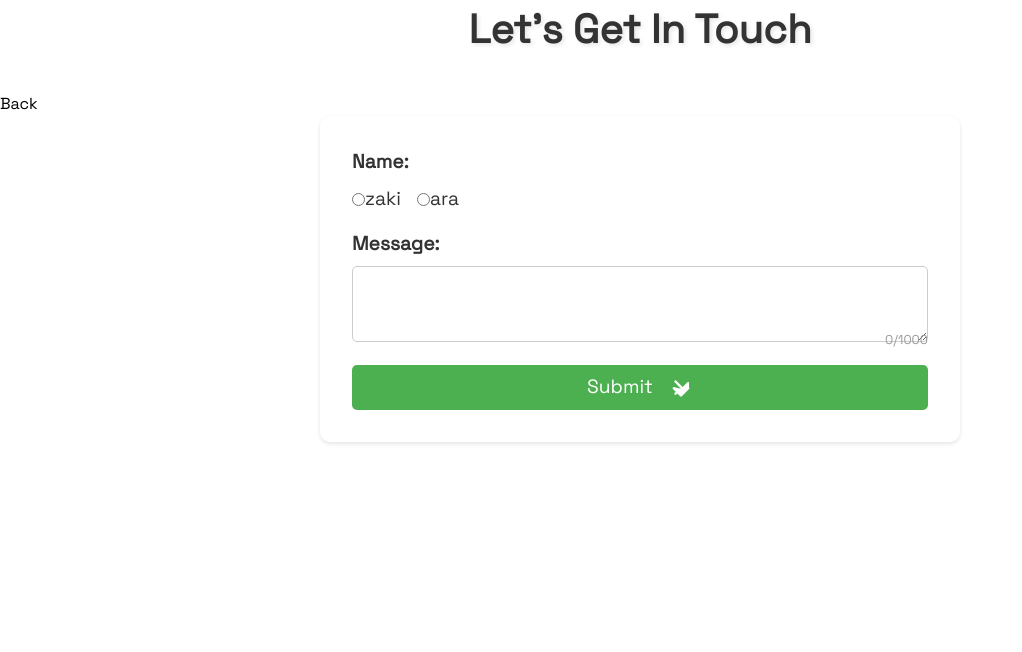
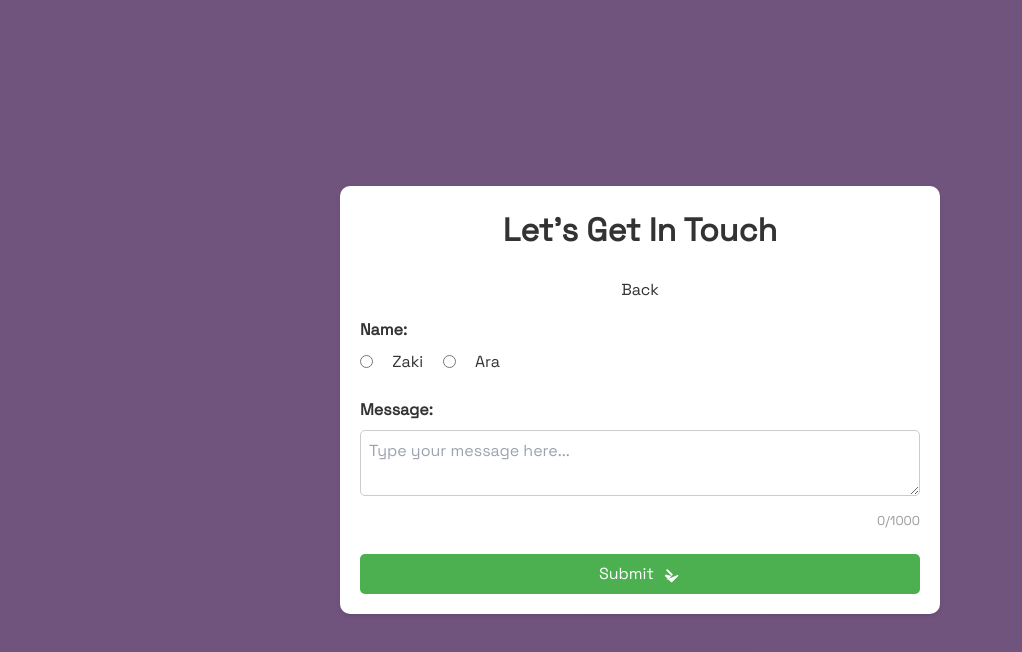
Before and after one commit to NaufanZaki/annivniee, a Nuxt app in the folder profile-website/frontend/: page /eval in a window 1280 px wide. Shown: the top 652 px of the page, without its empty margins (0-1022 px from the left). Built offline with nearby package versions, Linux system fonts and the light colour scheme.

Commit message:
update content

```diff
--- a/profile-website/frontend/pages/eval.vue
+++ b/profile-website/frontend/pages/eval.vue
@@ -1,29 +1,44 @@
 <template>
-    <div>
+  <div class="background">
+    <div class="container">
       <h2 class="form-title">Let's Get In Touch</h2>
-      <Nuxt-link to="secret">Back</Nuxt-link>
-      <form class="form-container" action="https://docs.google.com/forms/u/0/d/e/1FAIpQLSdyX7svUf2mjFKbfWLfigYG1tU6pBibLc4haad-3XTXVDPtaQ/formResponse">
+      <router-link to="secret" class="back-link">Back</router-link>
+      <form
+        class="form-container"
+        action="https://docs.google.com/forms/u/0/d/e/1FAIpQLSdyX7svUf2mjFKbfWLfigYG1tU6pBibLc4haad-3XTXVDPtaQ/formResponse"
+      >
         <div class="form-group">
           <label for="name" class="form-label">Name:</label>
           <div class="radio-group">
-            <input type="radio" id="zaki" value="zaki" name="entry.156022042">
-            <label for="zaki" class="radio-label">zaki</label>
-            <input type="radio" id="ara" value="ara" name="entry.156022042">
-            <label for="ara" class="radio-label">ara</label>
+            <input type="radio" id="zaki" value="zaki" name="entry.156022042" />
+            <label for="zaki" class="radio-label">Zaki</label>
+            <input type="radio" id="ara" value="ara" name="entry.156022042" />
+            <label for="ara" class="radio-label">Ara</label>
           </div>
         </div>
         <div class="form-group">
           <label for="message" class="form-label">Message:</label>
-          <textarea id="message" name="entry.2090350112" class="message-input"></textarea>
+          <textarea
+            id="message"
+            name="entry.2090350112"
+            class="message-input"
+            placeholder="Type your message here..."
+            v-model.trim="formData.message"
+          ></textarea>
           <div class="message-counter">{{ formData.message.length }}/1000</div>
         </div>
         <button type="submit" class="submit-button">
           <span class="button-text">Submit</span>
           <span class="button-icon">
-            <svg viewBox="0 0 20 20" xmlns="http://www.w3.org/2000/svg"><path d="M16.707 10.293a1 1 0 0 1 0 1.414l-6 6a1 1 0 0 1-1.414 0l-6-6a1 1 0 0 1 1.414-1.414L10 11.414l5.293-5.293a1 1 0 0 1 1.414 0zm-6 0a1 1 0 0 1 1.414 0l-6 6a1 1 0 0 1-1.414-1.414L10 11.414l-5.293-5.293a1 1 0 1 1 1.414-1.414L11.414 10l-5.293 5.293a1 1 0 0 1-1.414 0z"></path></svg>
+            <svg xmlns="http://www.w3.org/2000/svg" viewBox="0 0 20 20">
+              <path
+                d="M16.707 10.293a1 1 0 0 1 0 1.414l-6 6a1 1 0 0 1-1.414 0l-6-6a1 1 0 0 1 1.414-1.414L10 11.414l-5.293-5.293a1 1 0 1 1 1.414-1.414L11.414 10l-5.293 5.293a1 1 0 0 1-1.414 0z"
+              />
+            </svg>
           </span>
         </button>
       </form>
+    </div>
   </div>
 </template>
 
@@ -32,107 +47,130 @@
   data() {
     return {
       formData: {
-          name: '',
-          email: '',
-          message: ''
-        }
+        message: "",
+      },
     };
   },
   methods: {
     submitForm() {
       // Handle form submission here, e.g., send data to server
-        console.log('Form submitted:', this.formData);
+      console.log("Form submitted:", this.formData);
       // You can also emit an event here to notify parent components
-      }
-    }
+    },
+  },
 };
 </script>
 
 <style scoped>
+/* Background styling */
+.background {
+  background: linear-gradient(to right, hsl(281, 20%, 41%), #70547d);
+  min-height: 100vh; /* Ensure full height */
+  display: flex;
+  align-items: center;
+  justify-content: center;
+}
+
+.container {
+  max-width: 600px;
+  padding: 20px;
+  border-radius: 10px;
+  background-color: #fff;
+  box-shadow: 0 2px 4px rgba(0, 0, 0, 0.1);
+  display: flex;
+  flex-direction: column;
+  align-items: center;
+}
+
 .form-title {
-    font-size: 2.5rem;
+  font-size: 2rem; /* Adjust font size */
   font-weight: bold;
   color: #333;
   text-align: center;
-    margin-bottom: 2rem;
-    text-shadow: 2px 2px 4px rgba(0, 0, 0, 0.1);
-    animation: fade-in 1s;
+  margin-bottom: 1.5rem; /* Adjust spacing */
+}
+
+.back-link {
+  margin-bottom: 1rem;
+  color: #333;
+  text-decoration: none;
+  font-size: 1rem; /* Adjust font size */
+  transition: color 0.3s;
+}
+
+.back-link:hover {
+  color: #4caf50;
 }
 
 .form-container {
-    display: flex;
-    flex-direction: column;
-    width: 50%;
-  margin: 0 auto;
-    background-color: #fff;
-    padding: 2rem;
-    border-radius: 10px;
-    box-shadow: 0 2px 4px rgba(0, 0, 0, 0.1);
-    animation: slide-in-bottom 1s;
+  width: 100%;
 }
 
 .form-group {
-    margin-bottom: 1rem;
-    position: relative;
+  margin-bottom: 1.5rem;
+  width: 100%;
 }
 
 .form-label {
-    display: block;
-    font-size: 1.2rem;
   font-weight: bold;
   color: #333;
+  font-size: 1rem; /* Adjust font size */
   margin-bottom: 0.5rem;
+  display: block;
 }
 
 .radio-group {
   display: flex;
   align-items: center;
+  justify-content: space-between;
+  width: 25%;
 }
 
 .radio-label {
-    margin-right: 1rem;
-    font-size: 1.2rem;
   color: #333;
   cursor: pointer;
   transition: color 0.3s;
+  display: flex;
+  align-items: center;
 }
 
 .radio-label:hover {
-    color: #4CAF50;
+  color: #4caf50;
 }
 
 .message-input {
-    width: 100%;
   padding: 0.5rem;
-    font-size: 1.2rem;
+  font-size: 1rem; /* Adjust font size */
   border-radius: 5px;
   border: 1px solid #ccc;
   resize: vertical;
-    animation: fade-in 1s;
+  width: 100%;
+  box-sizing: border-box;
 }
 
 .message-counter {
-    position: absolute;
-    bottom: 0;
-    right: 0;
   font-size: 0.8rem;
   color: #999;
-    animation: fade-in 1s;
+  margin-top: 0.5rem;
+  text-align: right;
+  width: 100%;
+  box-sizing: border-box;
 }
 
 .submit-button {
-    background-color: #4CAF50;
+  background-color: #4caf50;
   color: white;
   border: none;
   border-radius: 5px;
   padding: 0.5rem 1rem;
-    font-size: 1.2rem;
+  font-size: 1rem; /* Adjust font size */
   cursor: pointer;
   display: flex;
   align-items: center;
   justify-content: center;
   transition: background-color 0.3s;
-    animation: fade-in 1s;
+  width: 100%;
+  box-sizing: border-box;
 }
 
 .submit-button:hover {
@@ -140,53 +178,12 @@
 }
 
 .button-text {
-    display: block;
-    margin-right: 1rem;
-    animation: fade-in 1s;
-  }
-
-  .button-icon {
-    display: flex;
-    align-items: center;
-    justify-content: center;
-    animation: fade-in 1s;
+  margin-right: 0.5rem;
 }
 
 .button-icon svg {
   fill: white;
-    width: 1.5rem;
-    height: 1.5rem;
-    animation: rotate 1s infinite;
-  }
-
-  @keyframes fade-in {
-    from {
-      opacity: 0;
-      transform: translateY(10px);
-    }
-    to {
-      opacity: 1;
-      transform: translateY(0);
-    }
-  }
-
-  @keyframes slide-in-bottom {
-    from {
-      transform: translateY(10px);
-      opacity: 0;
-    }
-    to {
-      transform: translateY(0);
-      opacity: 1;
-    }
-  }
-
-  @keyframes rotate {
-    from {
-      transform: rotate(0deg);
-    }
-    to {
-      transform: rotate(360deg);
-    }
+  width: 1.2rem; /* Adjust icon size */
+  height: 1.2rem; /* Adjust icon size */
 }
 </style>
```
Lines whose indentation alone changed are shown as unchanged.
